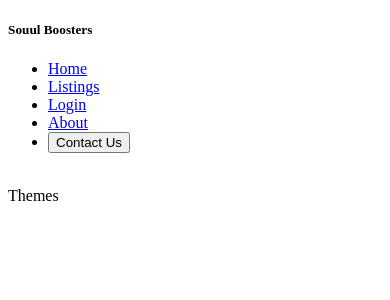
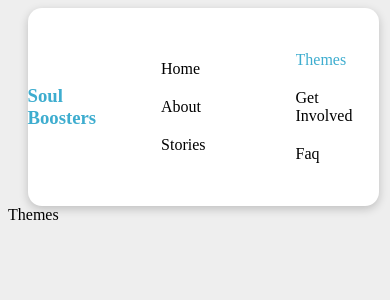
Before and after one commit to j3rryl/soulboosters, a React (Create React App) app: page /themes in a window 390 px wide. Shown: the top 300 px of the page. Built offline with nearby package versions, Linux system fonts and the light colour scheme.

Commit message:
navbar changes

```diff
--- /dev/null
+++ b/src/assets/scss/home.scss
@@ -0,0 +1,4 @@
+.home{
+    width: 100%;
+    height: 100%;
+}
--- a/src/assets/scss/navbar.scss
+++ b/src/assets/scss/navbar.scss
@@ -1,23 +1,20 @@
-.navbar-header{
-    margin: 0;
-    // padding-right: 10vh;
-    // I don't remmeber what this does.
+.header{
+    margin: 0 5vw;
+    padding: 2vh 0;
     position:sticky;
     position: -webkit-sticky;
     z-index: 10;
     display: flex;
     align-items: center;
-    justify-content: space-evenly;
+    justify-content: space-around;
+    background-color: #fff;
+    border-radius: 14px;
+    box-shadow: 0 3px 10px rgb(0 0 0 / 0.2);
+
   }
-  .spacer{
-    display: none;
-  }
-  .navbar-header h5{
-    color:wheat;
-  }
-  .icon-logo{
-    display: none;
-    color: wheat;
+  .header h3{
+    color:#3EADCF;
+    font-weight: bolder;
   }
 
   .list-links li{
@@ -26,7 +23,7 @@
     padding: 0 25px ;
   }
   .list-links li a{
-    color:white;
+    color:black;
     text-decoration: none;
     position: relative;
     display: flex;
@@ -35,10 +32,10 @@
     transition: all 1s ease 0s;
   }
   .list-links li a.active{
-    color: wheat;
+    color: #3EADCF;
   }
   .list-links li a:hover{
-    color: wheat;
+    color: #3EADCF;
   }
   .list-links li a:before{
     content: '';
@@ -47,7 +44,7 @@
     right: 100%;
     width: 50%;
     height: 2px;
-    background: wheat;
+    background: #3EADCF;
     transition: .5s cubic-bezier(0.075,0.82,0.165,1);
   }
   .list-links li a:after{
@@ -57,93 +54,14 @@
     left: 100%;
     width: 75%;
     height: 2px;
-    background: wheat;
+    background: #3EADCF;
     transition: .5s cubic-bezier(0.075,0.82,0.165,1);
   }
   .list-links li a:hover:before{
     right: 0;
-    color:wheat;
+    color:#3EADCF;
   }
   .list-links li a:hover:after{
     left: 0;
-    color:wheat;
+    color:#3EADCF;
   }
-  .contact-btn{
-    background-color:wheat;
-    border: none;
-    border-radius: 14px;
-    width: 80px;
-    height:40px;
-  }
-  .contact-btn:hover{
-    background-color:white;
-    cursor:pointer;
-  }
-  @media screen and (max-width: 800px) {
-      .navbar-header{
-        position: fixed;
-        background: black;
-        background-color: transparent;
-        backdrop-filter: blur(10px);
-        backdrop-filter: brightness(20%);
-        width: 100%;
-        padding: 0 5vh;
-        height: 6vh;
-        // align-items: center;
-        // justify-content:flex-start;
-        // max-width:100%;
-        // margin: 0 10px;
-        // padding: 0 0 0 30px;
-        // flex-wrap: wrap;
-    }
-    .spacer{
-      display: block;
-      width: 100%;
-      height: 6vh;
-      }
-    .list-links{
-      display: none;
-    }
-    .icon-logo{
-      display: block;
-      position: absolute;
-      left: 5vh;
-
-    }
-    .navbar-header.mobile{
-        backdrop-filter: blur(10px);
-        backdrop-filter: brightness(20%);
-        align-items: center;
-        justify-content:flex-start;
-        max-width:50%;
-        margin: 0 10px;
-        padding: 0 0 0 30px;
-        height: fit-content;
-        flex-wrap: wrap;
-        .navbar-header h5{
-          font-size: 4vw;
-            text-align: center;
-        }
-        .icon-logo{
-          position: relative;
-          left:inherit;
-          padding-right: 15vw;
-        }
-        .list-links{
-            display: block;
-            margin-left: 0vh;
-            width: inherit;
-
-        }
-        .list-links li{
-            display: block;
-            text-align: center;
-        }
-        .contact-btn{
-            width: max-content;
-            height:50px;
-            font-weight: 500;
-            margin: 20px 0;
-        }
-    }
-  }
--- a/src/components/Navbar.js
+++ b/src/components/Navbar.js
@@ -1,47 +1,37 @@
 import { NavLink } from "react-router-dom"
-import { useEffect, useState } from "react"
+import '../assets/scss/navbar.scss'
 const Navbar = () => {
-  const [mobile,setMobile]=useState(
-    false)
-    function toggleMenu(){
-        console.log(mobile)
-        setMobile(!mobile)
-    }
-    useEffect(()=>{
-        setMobile(mobile)
-    },[mobile])
   return (
     <>
-    <header className={`navbar-header ${mobile?'mobile':''}`}>
-        <h5>Souul Boosters</h5>
+    <header className="header">
+        <h3>Soul Boosters</h3>
     <nav className="navbar-links">
         <ul className="list-links">
             <li>
                 <NavLink to='/'>Home</NavLink>
             </li>
             <li>
-                <NavLink to='listings'>Listings</NavLink>
-            </li>
-            <li>
-                <NavLink to='login'>Login</NavLink>
-            </li>
-            {/* <li>
-                <NavLink to='/bookings'>Bookings</NavLink>
-            </li> */}
-            <li>
                 <NavLink to='about'>About</NavLink>
             </li>
             <li>
-            <button className="contact-btn">Contact Us</button>
+                <NavLink to='stories'>Stories</NavLink>
             </li>
-
         </ul>
     </nav>
+    <nav className="navbar-links">
+      <ul className="list-links">
+        <li>
+          <NavLink to='themes'>Themes</NavLink>
+        </li>
+        <li>
+          <NavLink to='involve'>Get Involved</NavLink>
+        </li>
+        <li>
+          <NavLink to='faq'>Faq</NavLink>
+        </li>
+      </ul>
+    </nav>
     </header>
-    <div className="spacer">
-    &nbsp;
-    </div>
-
     </>
   )
 }
--- a/src/index.css
+++ b/src/index.css
@@ -1,4 +1,6 @@
 body {
   width: 100vw;
   height: 100vh;
+  overflow-x: hidden;
+  background-color: 	#EEEEEE;
 }
```
